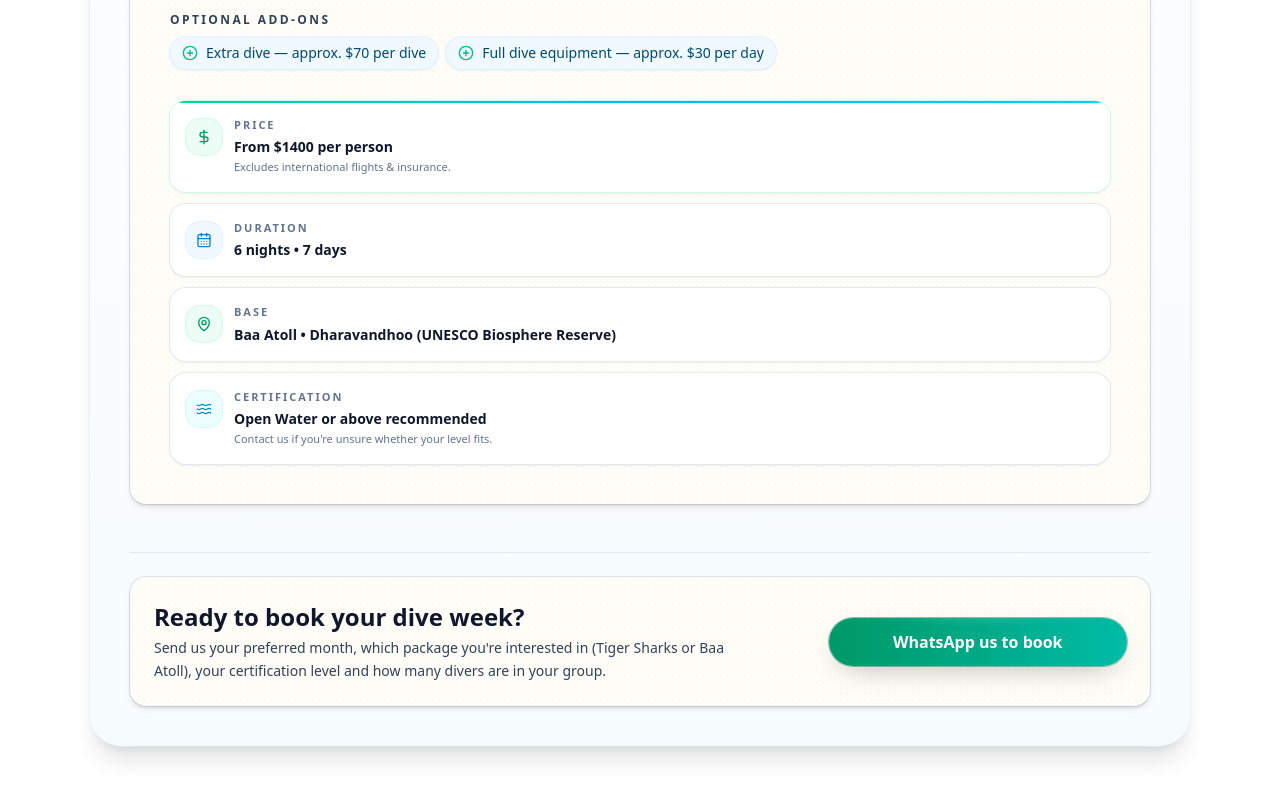
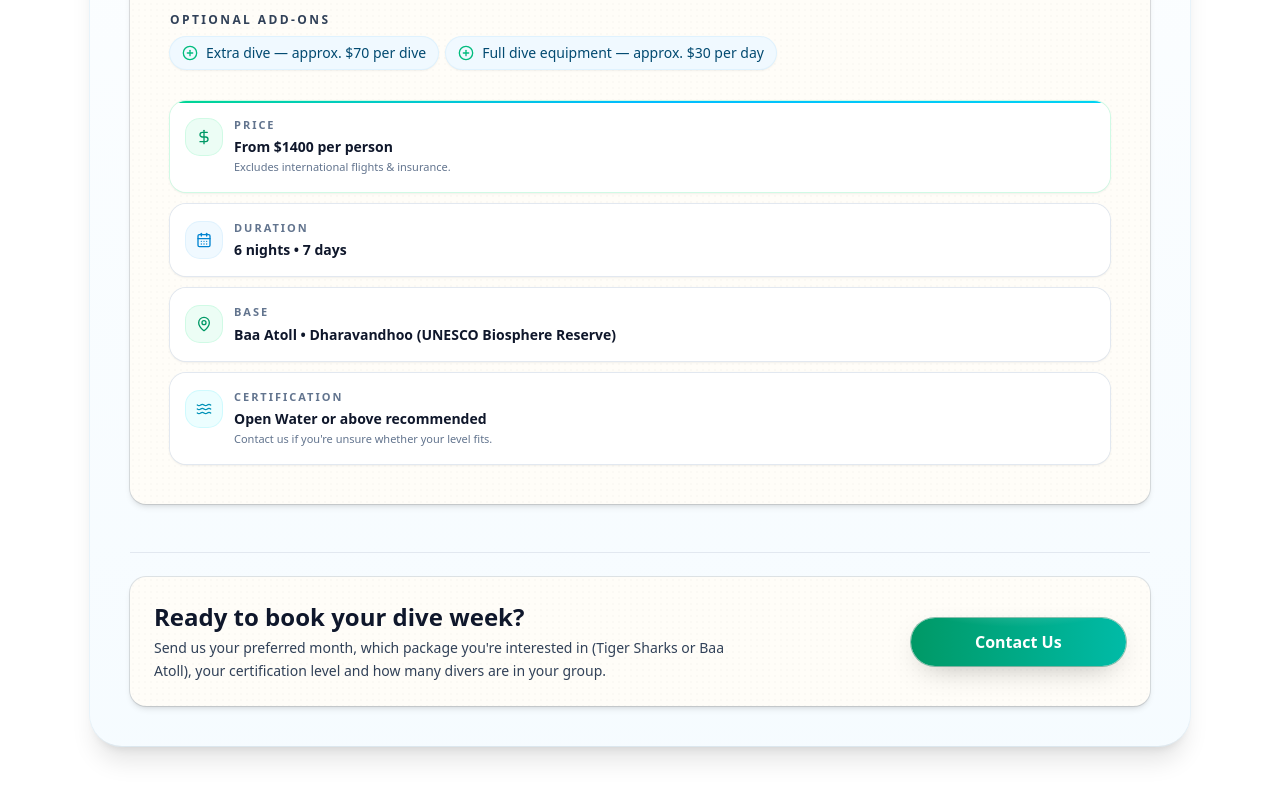
Before and after one commit to Nausam/excursions, a Next.js app: page /dive-with-locals in a window 1280 px wide. Shown: the part 2422-3222 px from the top of the page. Built offline with nearby package versions, Linux system fonts and the light colour scheme; a web font is replaced by a local one.

Commit message:
Fixed some text of button

```diff
--- a/app/(root)/dive-with-locals/page.tsx
+++ b/app/(root)/dive-with-locals/page.tsx
@@ -457,7 +457,7 @@ export default function DiveWithLocalsPage() {
                   variant="emerald"
                   size="lg"
                 >
-                  WhatsApp us to book
+                  Contact Us
                 </PrimaryButton>
               </div>
             </div>
--- a/app/(root)/liveaboard-diving/page.tsx
+++ b/app/(root)/liveaboard-diving/page.tsx
@@ -887,7 +887,7 @@ export default function DiveInLiveaboardPage() {
                   variant="emerald"
                   size="lg"
                 >
-                  WhatsApp us to book
+                  Contact Us
                 </PrimaryButton>
               </div>
             </div>
--- a/components/ExcursionTripDetail.tsx
+++ b/components/ExcursionTripDetail.tsx
@@ -824,7 +824,7 @@ export default function ExcursionTripDetail({
                   variant="emerald"
                   size="lg"
                 >
-                  WhatsApp us to book
+                  Contact Us
                 </PrimaryButton>
               </div>
             </div>
```
